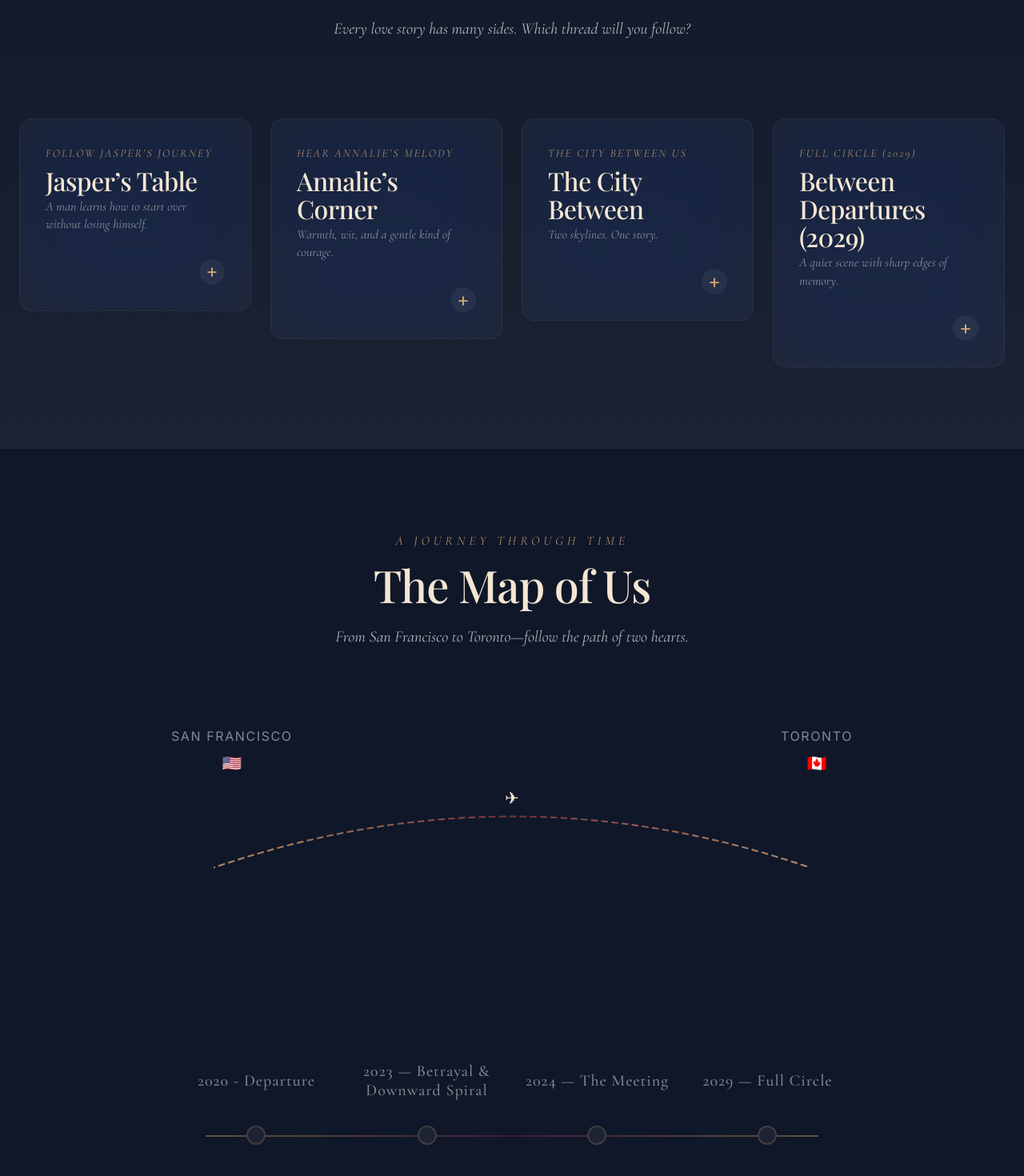
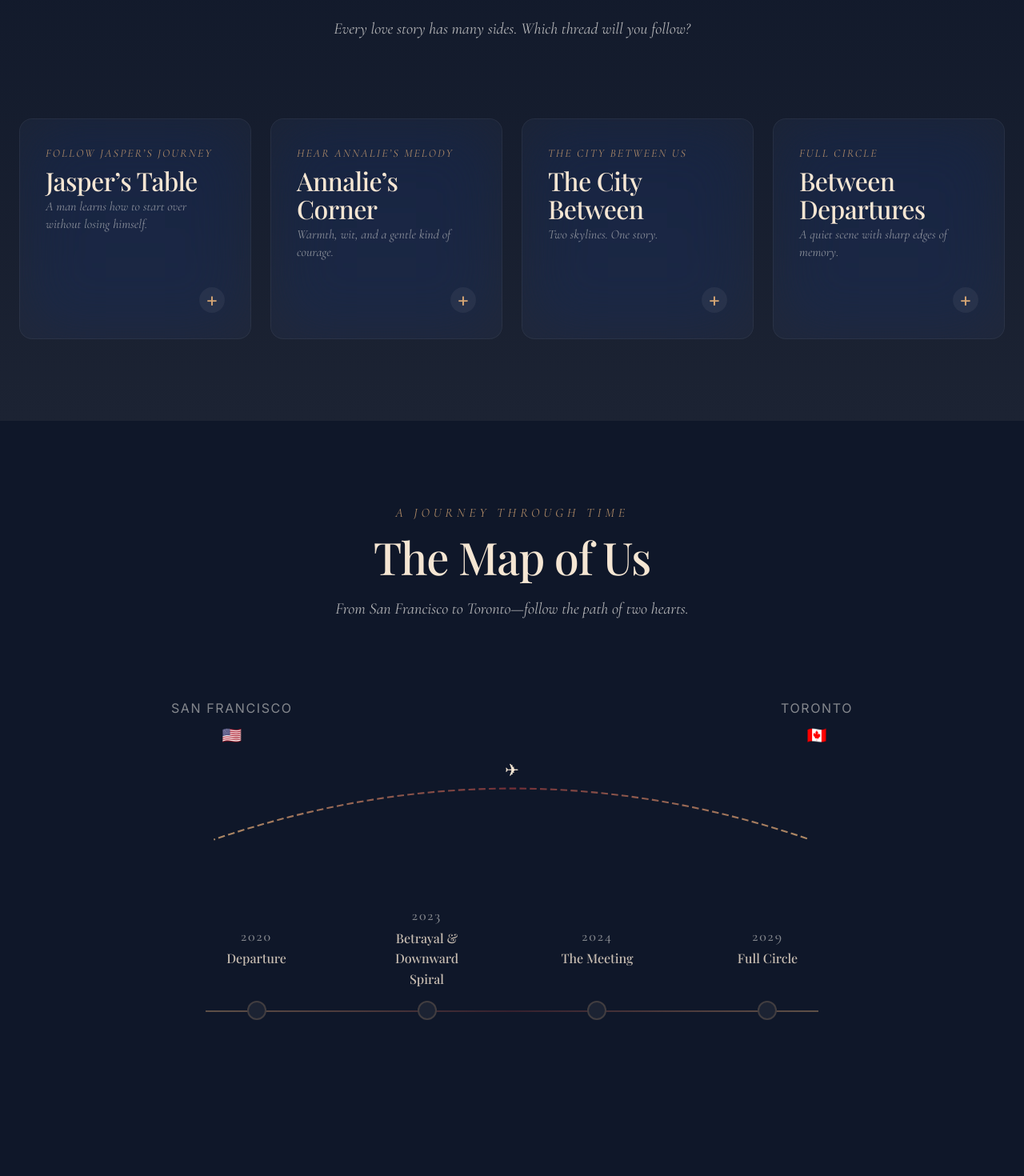
Before and after one commit to nfscars001/The-Dinner-Novel, a Next.js app: page / in a window 1280 px wide. Shown: the part 999-2469 px from the top of the page at 80% size. Built offline with nearby package versions, Linux system fonts and the light colour scheme; no server answers; the database is empty; a web font is replaced by a local one.

Commit message:
Refactor timeline data and UI to separate year, title, and tagline, enhance timeline and choose-your-path styling, and update the Instagram link.

```diff
--- a/src/components/interactive/ChooseYourPath.module.css
+++ b/src/components/interactive/ChooseYourPath.module.css
@@ -65,7 +65,8 @@
     display: grid;
     grid-template-columns: repeat(4, 1fr);
     gap: var(--space-lg);
-    align-items: start;
+    align-items: stretch;
+    /* Ensure cards in the same row have equal height */
 }
 
 /* ===========================
@@ -83,6 +84,11 @@
     animation: pathFadeIn 0.6s ease-out forwards;
     animation-delay: var(--delay, 0s);
     opacity: 0;
+    display: flex;
+    flex-direction: column;
+    /* Stack header and content */
+    height: 100%;
+    /* Fill grid cell height */
 }
 
 @keyframes pathFadeIn {
@@ -118,8 +124,11 @@
     align-items: flex-start;
     gap: var(--space-md);
     padding: var(--space-xl);
-    min-height: 160px;
+    min-height: 200px;
+    /* Standardize collapsed height slightly higher to avoid wrapping issues */
     justify-content: space-between;
+    flex: 1;
+    /* Allow header to grow and fill space when cards are collapsed */
 }
 
 .pathTitles {
--- a/src/components/interactive/ChooseYourPath.tsx
+++ b/src/components/interactive/ChooseYourPath.tsx
@@ -51,8 +51,8 @@ const paths: PathData[] = [
     },
     {
         id: 'fullcircle',
-        overline: 'Full Circle (2029)',
-        title: 'Between Departures (2029)',
+        overline: 'Full Circle',
+        title: 'Between Departures',
         tagline: 'A quiet scene with sharp edges of memory.',
         teaser: 'An airport bistro. Warm light. A glass cooling in the hand. The world moves past like soft cinema.',
         revealHeader: 'The Night Returns',
--- a/src/components/timeline/Timeline.tsx
+++ b/src/components/timeline/Timeline.tsx
@@ -6,32 +6,37 @@ import styles from './Timeline.module.css';
 interface TimelineNode {
     year: string;
     title: string;
+    tagline: string;
     teaser: string;
     location: 'sf' | 'toronto' | 'between';
 }
 
 const timelineNodes: TimelineNode[] = [
     {
-        year: '2020 - Departure',
-        title: 'The Suitcase of Yes',
+        year: '2020',
+        title: 'Departure',
+        tagline: 'A suitcase say yes',
         teaser: "San Francisco glows behind him like a memory that hasn’t learned to let go. Jasper boards a flight for love—hoping the unknown will be kind.",
         location: 'sf',
     },
     {
-        year: '2023 — Betrayal & Downward Spiral',
-        title: 'When the Glass Cracks',
+        year: '2023',
+        title: 'Betrayal & Downward Spiral',
+        tagline: 'When the Glass Cracks',
         teaser: "Three years of silence. Three years of wondering. Toronto winters couldn't freeze the memory. San Francisco summers couldn't burn it away. Both moved on. Neither forgot.",
         location: 'toronto',
     },
     {
-        year: '2024 — The Meeting',
-        title: 'Light Finds the Canvas',
+        year: '2024',
+        title: 'The Meeting',
+        tagline: 'Light Finds the Canvas',
         teaser: "In a room full of art and polite smiles, Jasper meets Annalie—and something in him exhales for the first time in years.",
         location: 'toronto',
     },
     {
-        year: '2029 — Full Circle',
-        title: 'Between Departures',
+        year: '2029',
+        title: 'Full Circle',
+        tagline: 'Between Departures',
         teaser: "An airport bistro. A half-finished drink. A sketchbook page waiting for a first line. Jasper listens to the world move around him.",
         location: 'sf',
     },
@@ -97,7 +102,10 @@ export default function Timeline() {
                             onClick={() => setActiveNode(activeNode === node.year ? null : node.year)}
                         >
                             <div className={styles.node}>
-                                <span className={styles.nodeYear}>{node.year}</span>
+                                <div className={styles.nodeLabel}>
+                                    <span className={styles.nodeYear}>{node.year}</span>
+                                    <span className={styles.nodeLabelTitle}>{node.title}</span>
+                                </div>
                                 <div className={styles.nodeDot}>
                                     <div className={styles.nodeInner}></div>
                                 </div>
@@ -105,7 +113,7 @@ export default function Timeline() {
 
                             {activeNode === node.year && (
                                 <div className={styles.nodePanel}>
-                                    <h4 className={styles.nodeTitle}>{node.title}</h4>
+                                    <h4 className={styles.nodeTagline}>{node.tagline}</h4>
                                     <p className={styles.nodeTeaser}>{node.teaser}</p>
                                     <span className={styles.nodeLocation}>
                                         {node.location === 'sf' && '📍 San Francisco'}
--- a/src/components/timeline/timeline.module.css
+++ b/src/components/timeline/timeline.module.css
@@ -52,7 +52,8 @@
    Map Container
    =========================== */
 .mapContainer {
-    margin-bottom: var(--space-4xl);
+    margin-bottom: var(--space-xl);
+    /* Reduced margin to bring nodes closer */
 }
 
 .cities {
@@ -114,15 +115,15 @@
     justify-content: space-between;
     position: relative;
     padding: var(--space-xl) 0;
-    padding-top: 100px;
-    /* Base padding */
+    padding-top: var(--space-lg);
+    /* Reduced top padding */
     padding-bottom: 220px;
 }
 
 .trackLine {
     position: absolute;
-    top: calc(100px + 80px + 16px + 12px);
-    /* Padding (100) + Label Height (80) + Margin (16) + Half Dot (12) */
+    top: calc(var(--space-lg) + 100px + 16px + 12px);
+    /* Padding (32) + Label Height (100) + Margin (16) + Half Dot (12) */
     left: 5%;
     right: 5%;
     height: 2px;
@@ -153,26 +154,44 @@
     gap: 0;
 }
 
-.nodeYear {
-    font-family: var(--font-accent);
-    font-size: var(--text-lg);
-    line-height: 1.2;
-    font-weight: 500;
-    letter-spacing: 0.05em;
-    color: var(--text-muted);
-    transition: color var(--transition-fast);
-    height: 80px;
-    /* Area for text to keep dots aligned below */
+.nodeLabel {
     display: flex;
+    flex-direction: column;
     align-items: center;
     justify-content: center;
     text-align: center;
+    height: 100px;
+    /* Increased height for year + title */
     margin-bottom: var(--space-md);
 }
 
+.nodeYear {
+    font-family: var(--font-accent);
+    font-size: var(--text-base);
+    line-height: 1.2;
+    font-weight: 500;
+    letter-spacing: 0.1em;
+    color: var(--text-muted);
+    transition: color var(--transition-fast);
+}
+
+.nodeLabelTitle {
+    font-family: var(--font-serif);
+    font-size: var(--text-sm);
+    font-weight: 500;
+    color: var(--champagne-gold);
+    max-width: 120px;
+    margin-top: var(--space-xs);
+    opacity: 0.8;
+    transition: all var(--transition-fast);
+}
+
 .nodeWrapper:hover .nodeYear,
-.nodeWrapper.active .nodeYear {
+.nodeWrapper.active .nodeYear,
+.nodeWrapper:hover .nodeLabelTitle,
+.nodeWrapper.active .nodeLabelTitle {
     color: var(--warm-amber);
+    opacity: 1;
 }
 
 .nodeDot {
@@ -239,12 +258,13 @@
     }
 }
 
-.nodeTitle {
+.nodeTagline {
     font-family: var(--font-serif);
     font-size: var(--text-lg);
     font-weight: 500;
-    color: var(--champagne-gold);
+    color: var(--warm-amber);
     margin-bottom: var(--space-sm);
+    letter-spacing: 0.02em;
 }
 
 .nodeTeaser {
--- a/src/components/ui/Footer.tsx
+++ b/src/components/ui/Footer.tsx
@@ -76,7 +76,7 @@ export default function Footer() {
                         <span className={styles.socialLabel}>Follow the Story</span>
                         <div className={styles.socialLinks}>
                             <a
-                                href="https://instagram.com"
+                                href="https://www.instagram.com/the_dinner_novel?utm_source=ig_web_button_share_sheet&igsh=ZDNlZDc0MzIxNw=="
                                 target="_blank"
                                 rel="noopener noreferrer"
                                 className={styles.socialLink}
```
